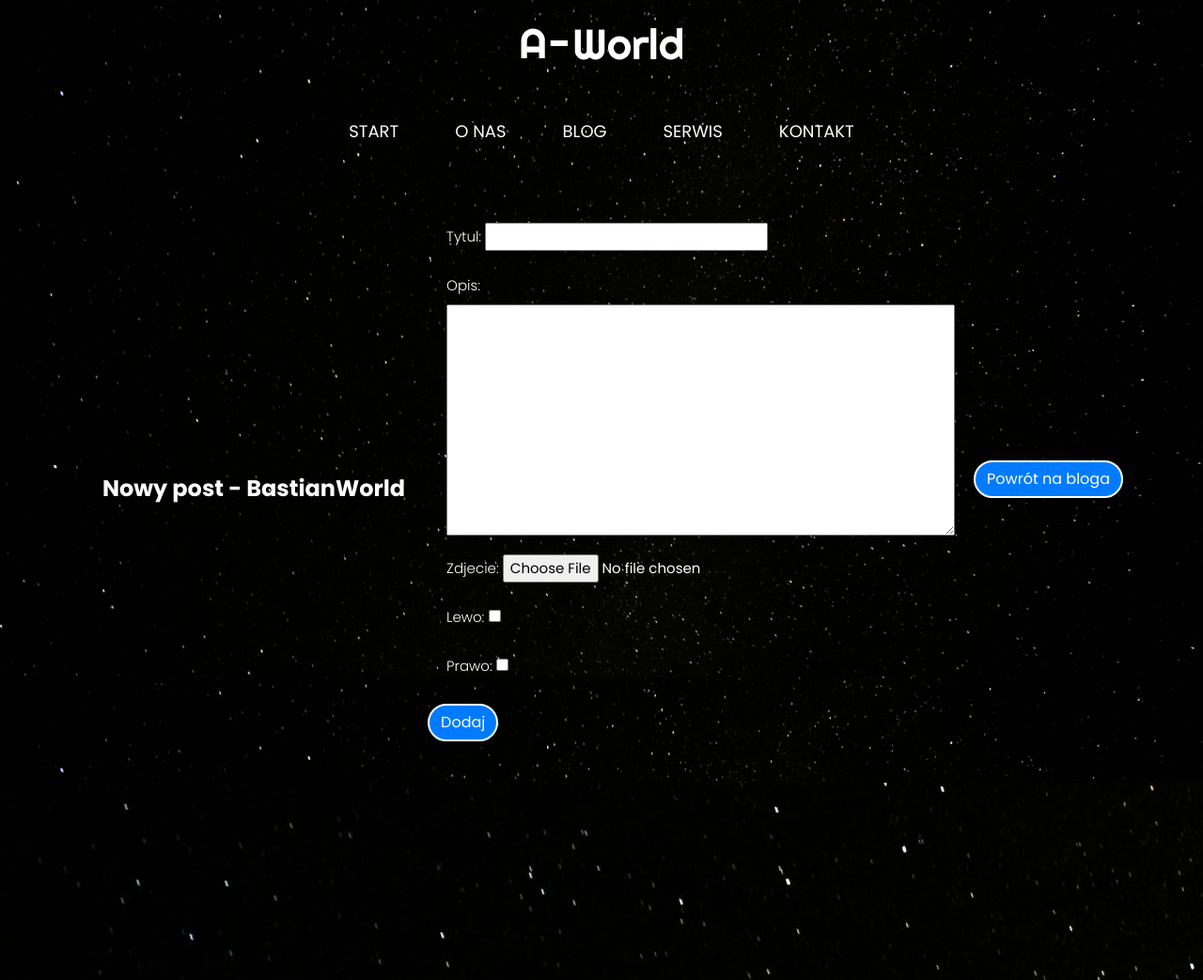
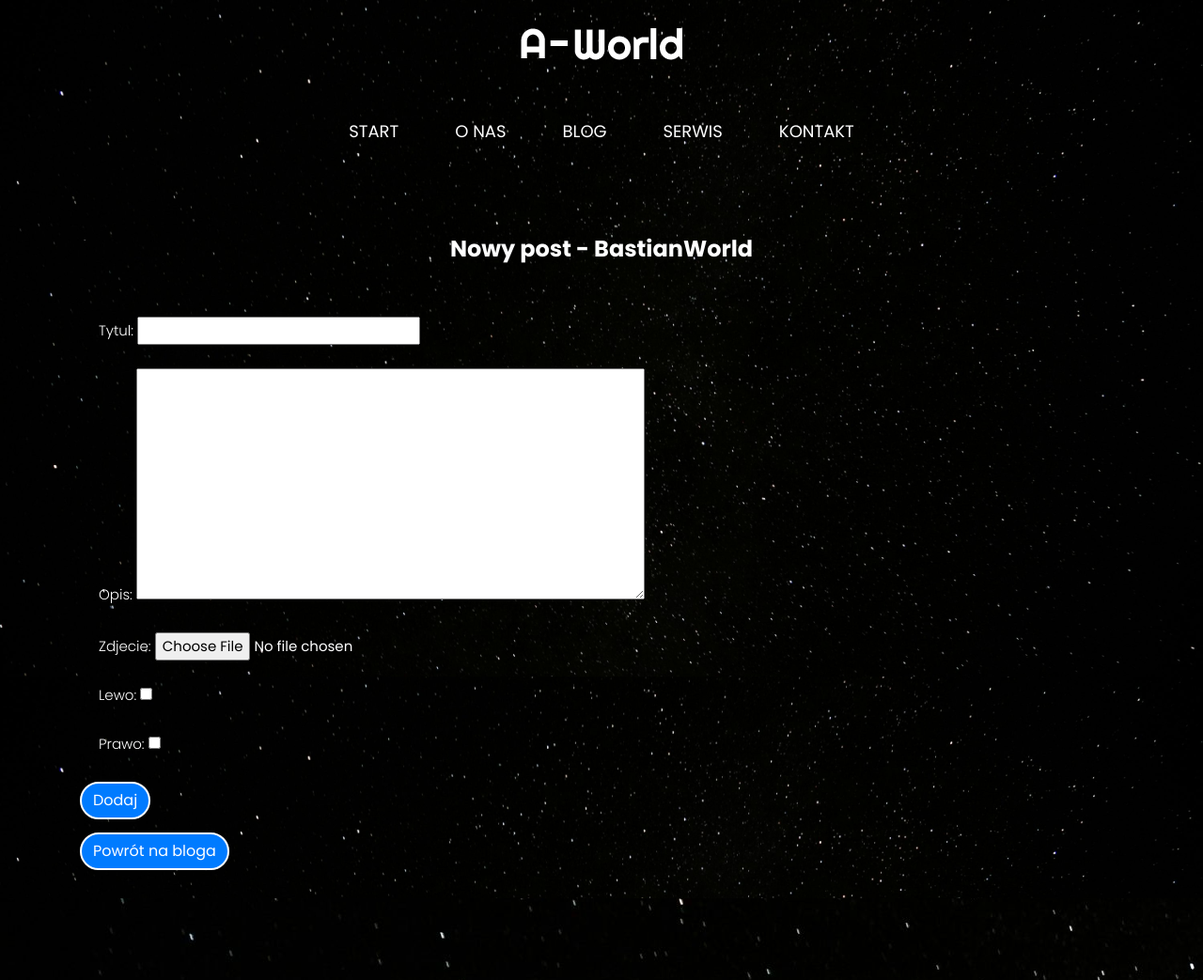
Before and after one commit to Bastian8004/BastianWorldPage, a Django app: page /blog/new/ in a window 1280 px wide. Shown: the top 1043 px of the page at 94% size. Run offline with Django 4.2, Linux system fonts and the light colour scheme; some libraries are stand-ins or nearby versions.

Commit message:
Poprawki stylistyczne - edit/new

```diff
--- a/BW/templates/BastianWorld/post_edit.html
+++ b/BW/templates/BastianWorld/post_edit.html
@@ -4,7 +4,6 @@
 
 <div class="news_section layout_padding">
     <div class="container">
-            <div class="news_section_2">
               <h1 class="client_taital">Edytuj post - BastianWorld</h1>
               <br>
               <form method="post" enctype="multipart/form-data">
@@ -13,7 +12,6 @@
                   <button type="submit" class="btn btn-primary">Zapisz</button>
               </form>
               <a href="{% url 'blog' %}" class="btn btn-primary">Powrót na bloga</a>
-            </div>
     </div>
 </div>
 
--- a/BW/templates/BastianWorld/post_new.html
+++ b/BW/templates/BastianWorld/post_new.html
@@ -4,7 +4,6 @@
 
 <div class="news_section layout_padding">
     <div class="container">
-            <div class="news_section_2">
               <h1 class="client_taital">Nowy post - BastianWorld</h1>
               <br>
               <form method="post" enctype="multipart/form-data">
@@ -13,7 +12,6 @@
                   <button type="submit" class="btn btn-primary">Dodaj</button>
               </form>
               <a href="{% url 'blog' %}" class="btn btn-primary">Powrót na bloga</a>
-            </div>
     </div>
 </div>
 
--- a/BW/templates/BastianWorld/post_post_edit.html
+++ b/BW/templates/BastianWorld/post_post_edit.html
@@ -4,7 +4,6 @@
 
 <div class="news_section layout_padding">
     <div class="container">
-            <div class="news_section_2">
               <h1 class="client_taital">Edytuj sekcje - {{ blog.tytul }}</h1>
               <br>
               <form method="post" enctype="multipart/form-data">
@@ -13,7 +12,6 @@
                   <button type="submit" class="btn btn-primary">Zapisz</button>
               </form>
               <a href="{% url 'post_detail_BW' blog.pk %}" class="btn btn-primary">Powrót </a>
-            </div>
     </div>
 </div>
 
--- a/BW/templates/BastianWorld/post_post_new.html
+++ b/BW/templates/BastianWorld/post_post_new.html
@@ -4,7 +4,6 @@
 
 <div class="news_section layout_padding">
     <div class="container">
-            <div class="news_section_2">
               <h1 class="client_taital">Nowa sekcja - {{ blog.tytul }}</h1>
               <br>
               <form method="post" enctype="multipart/form-data">
@@ -13,7 +12,6 @@
                   <button type="submit" class="btn btn-primary">Dodaj</button>
               </form>
               <a href="{% url 'post_detail_BW' blog.pk %}" class="btn btn-primary">Powrót </a>
-            </div>
     </div>
 </div>
 
--- a/BW/templates/Services/post_edit.html
+++ b/BW/templates/Services/post_edit.html
@@ -4,7 +4,6 @@
 
 <div class="news_section layout_padding">
     <div class="container">
-            <div class="news_section_2">
               <h1 class="client_taital">Edytuj</h1>
               <br>
               <form method="post" enctype="multipart/form-data">
@@ -15,7 +14,6 @@
               <br>
               <br>
               <button onClick="history.back();" class="btn btn-primary">Powrót do listy</button>
-            </div>
     </div>
 </div>
 
--- a/BW/templates/Services/post_new.html
+++ b/BW/templates/Services/post_new.html
@@ -4,7 +4,6 @@
 
 <div class="news_section layout_padding">
     <div class="container">
-            <div class="news_section_2">
               <h1 class="client_taital">Dodaj</h1>
               <br>
               <form method="post" enctype="multipart/form-data">
@@ -13,7 +12,6 @@
                   <button type="submit" class="btn btn-primary">Dodaj</button>
               </form>
               <button onClick="history.back();" class="btn btn-primary">Powrót do listy</button>
-            </div>
     </div>
 </div>
 
--- a/BW/templates/Services/post_post_edit.html
+++ b/BW/templates/Services/post_post_edit.html
@@ -4,7 +4,6 @@
 
 <div class="news_section layout_padding">
     <div class="container">
-            <div class="news_section_2">
               <h1 class="client_taital">Edytuj sekcje - {{ blog.tytul }}</h1>
               <br>
               <form method="post" enctype="multipart/form-data">
@@ -13,7 +12,6 @@
                   <button type="submit" class="btn btn-primary">Zapisz</button>
               </form>
               <a href="{% url 'post_detail_S' blog.pk %}" class="btn btn-primary">Powrót </a>
-            </div>
     </div>
 </div>
 
--- a/BW/templates/Services/post_post_new.html
+++ b/BW/templates/Services/post_post_new.html
@@ -4,7 +4,6 @@
 
 <div class="news_section layout_padding">
     <div class="container">
-            <div class="news_section_2">
               <h1 class="client_taital">Nowa sekcja - {{ blog.tytul }}</h1>
               <br>
               <form method="post" enctype="multipart/form-data">
@@ -13,7 +12,6 @@
                   <button type="submit" class="btn btn-primary">Dodaj</button>
               </form>
               <a href="{% url 'post_detail_S' blog.pk %}" class="btn btn-primary">Powrót </a>
-            </div>
     </div>
 </div>
 
--- a/BW/templates/qual/qual_edit.html
+++ b/BW/templates/qual/qual_edit.html
@@ -4,7 +4,6 @@
 
 <div class="news_section layout_padding">
     <div class="container">
-            <div class="news_section_2">
               <h1 class="client_taital">Edytuj</h1>
               <br>
               <form method="post" enctype="multipart/form-data">
@@ -15,7 +14,6 @@
               <br>
               <br>
               <button onClick="history.back();" class="btn btn-primary">Powrót do listy</button>
-            </div>
     </div>
 </div>
 
--- a/BW/templates/qual/qual_new.html
+++ b/BW/templates/qual/qual_new.html
@@ -4,7 +4,6 @@
 
 <div class="news_section layout_padding">
     <div class="container">
-            <div class="news_section_2">
               <h1 class="client_taital">Dodaj</h1>
               <br>
               <form method="post" enctype="multipart/form-data">
@@ -13,7 +12,6 @@
                   <button type="submit" class="btn btn-primary">Dodaj</button>
               </form>
               <button onClick="history.back();" class="btn btn-primary">Powrót do listy</button>
-            </div>
     </div>
 </div>
 
--- a/BW/templates/serv/serv_edit.html
+++ b/BW/templates/serv/serv_edit.html
@@ -4,7 +4,6 @@
 
 <div class="news_section layout_padding">
     <div class="container">
-            <div class="news_section_2">
               <h1 class="client_taital">Edytuj usługe</h1>
               <br>
               <form method="post" enctype="multipart/form-data">
@@ -15,7 +14,6 @@
               <br>
               <br>
               <button onClick="history.back();" class="btn btn-primary">Powrót do serwisu</button>
-            </div>
     </div>
 </div>
 
--- a/BW/templates/serv/serv_new.html
+++ b/BW/templates/serv/serv_new.html
@@ -4,7 +4,6 @@
 
 <div class="news_section layout_padding">
     <div class="container">
-            <div class="news_section_2">
               <h1 class="client_taital">Dodaj usługe</h1>
               <br>
               <form method="post" enctype="multipart/form-data">
@@ -13,7 +12,6 @@
                   <button type="submit" class="btn btn-primary">Dodaj</button>
               </form>
               <button onClick="history.back();" class="btn btn-primary">Powrót do serwisu</button>
-            </div>
     </div>
 </div>
 
```
